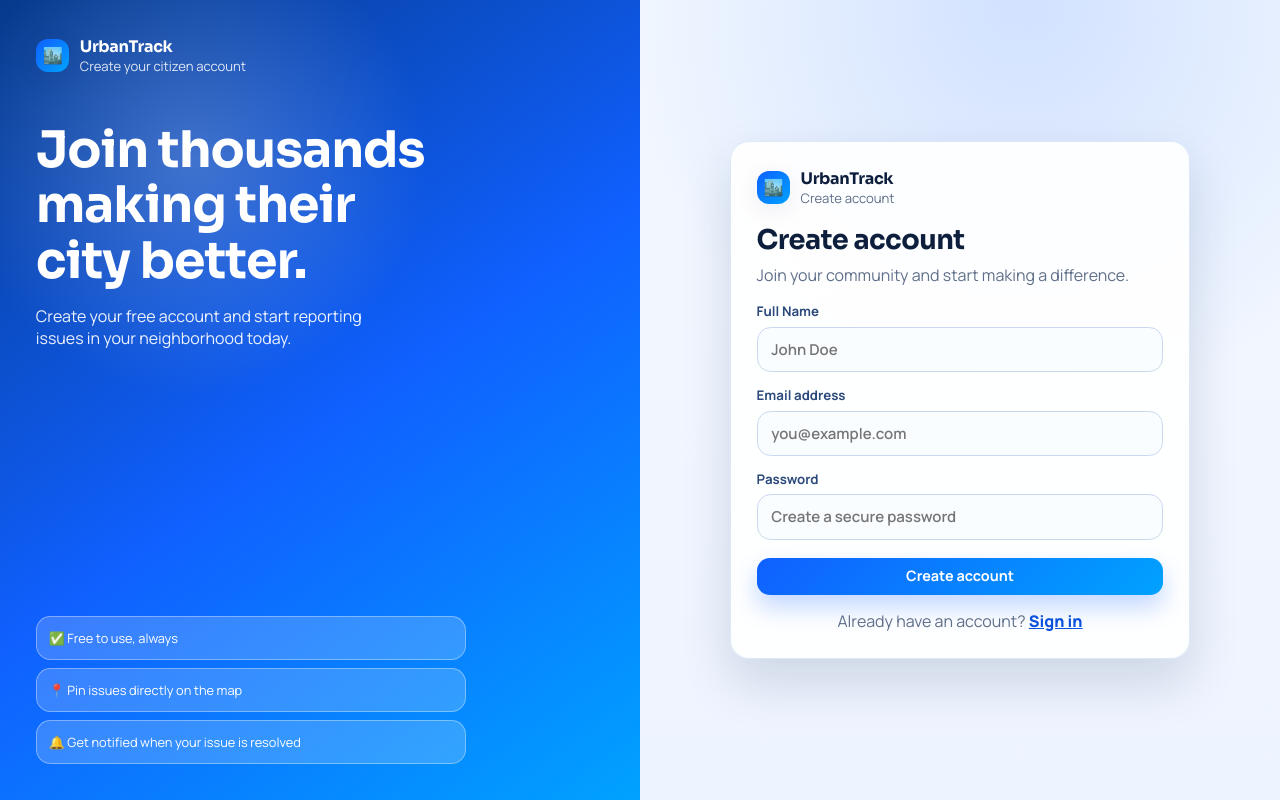
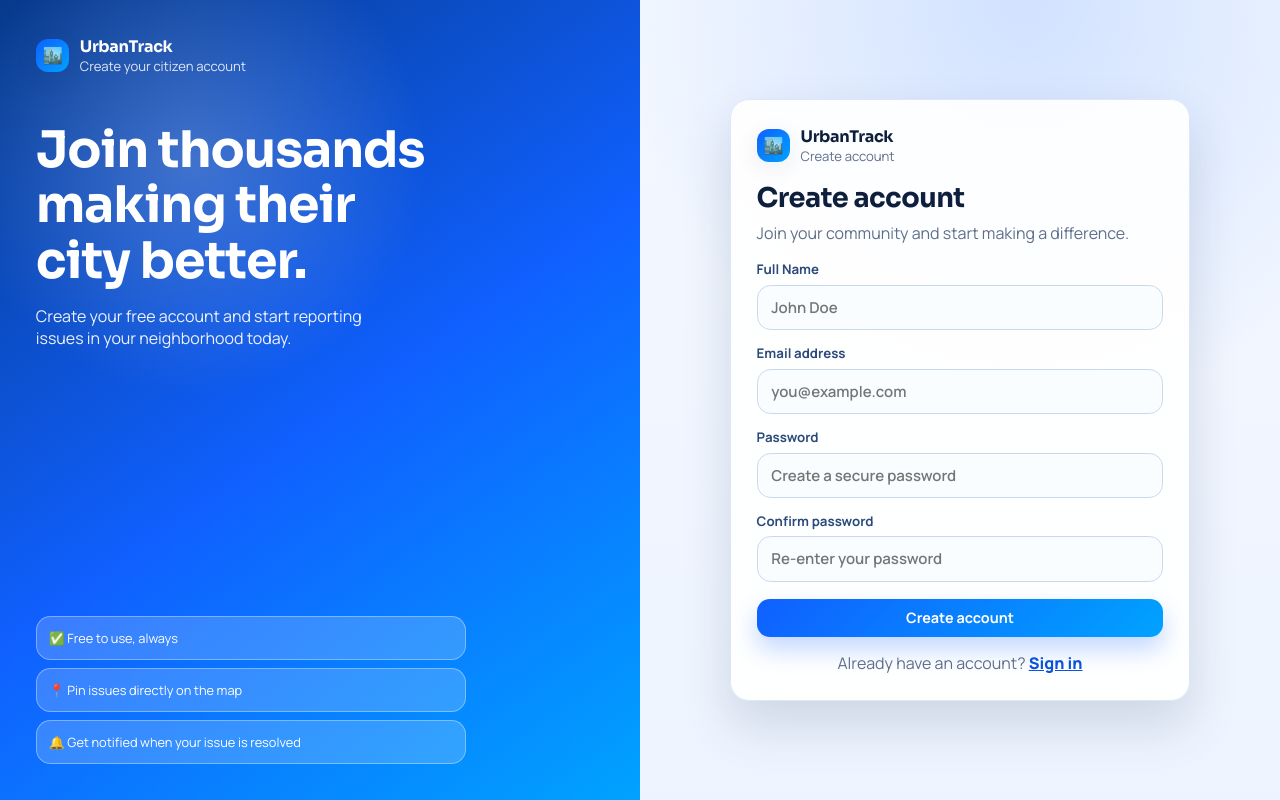
Before and after one commit to stinarifi03/SE_Project_Group2D, a React app in the folder frontend/: page /register in a window 1280 px wide. Built offline with nearby package versions, Linux system fonts and the light colour scheme; no server answers; the HTML template or start-up script is replaced by a standard one.

Commit message:
citizen auth: add confirm password field with mismatch validation

```diff
--- a/frontend/src/pages/citizen/Register.jsx
+++ b/frontend/src/pages/citizen/Register.jsx
@@ -5,6 +5,7 @@ import { useToast } from '../../components/useToast'
 
 export default function Register() {
   const [form, setForm] = useState({ name: '', email: '', password: '' })
+  const [confirmPassword, setConfirmPassword] = useState('')
   const [loading, setLoading] = useState(false)
   const navigate = useNavigate()
   const { showToast } = useToast()
@@ -16,6 +17,10 @@ export default function Register() {
   const handleRegister = async (e) => {
     e.preventDefault()
     if (loading) return
+    if (form.password !== confirmPassword) {
+      showToast('Passwords do not match', 'error')
+      return
+    }
     setLoading(true)
     try {
       const res = await register(form)
@@ -98,6 +103,18 @@ export default function Register() {
               <input type="password" name="password" placeholder="Create a secure password" className="input" onChange={handleChange} required />
             </div>
 
+            <div className="field">
+              <label className="label">Confirm password</label>
+              <input
+                type="password"
+                placeholder="Re-enter your password"
+                className="input"
+                value={confirmPassword}
+                onChange={(e) => setConfirmPassword(e.target.value)}
+                required
+              />
+            </div>
+
             <button type="submit" disabled={loading} className="btn btn-primary" style={{ width: '100%', marginTop: '.25rem' }}>
               {loading ? 'Creating account...' : 'Create account'}
             </button>
```
